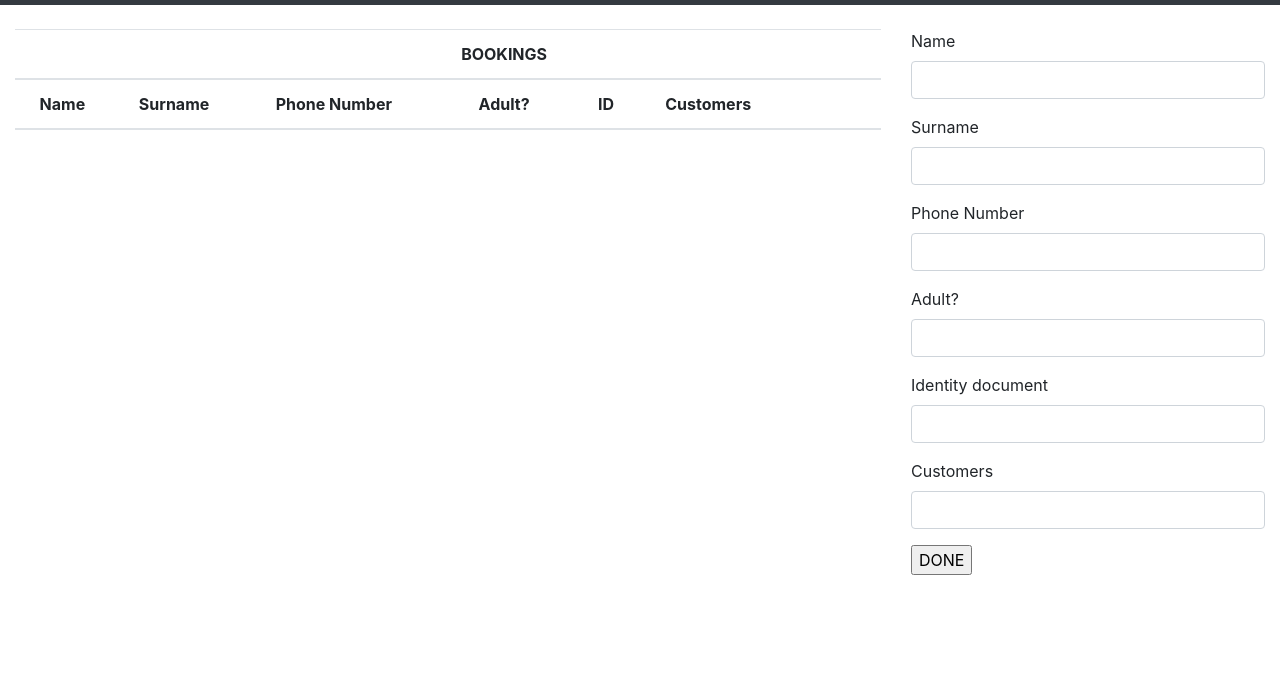
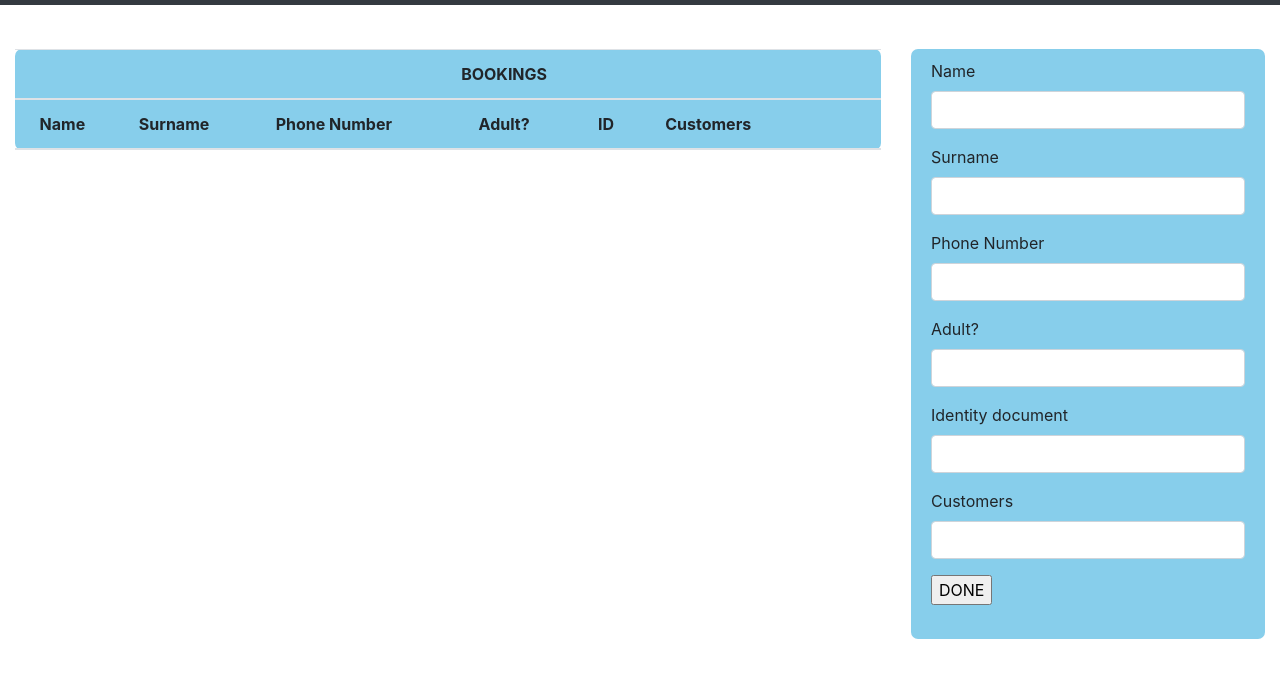
Before and after one commit to RichardVinueza/BOOK, a plain HTML site: page book.html in a window 1280 px wide. Shown: the part 71-748 px from the top of the page. Drawn offline with nearby package versions, Linux system fonts and the light colour scheme; no server answers.

Commit message:
Estilos form

```diff
--- a/book.html
+++ b/book.html
@@ -81,7 +81,7 @@
         </div>
     </nav>
     <br>
-    <div class="container">
+    <div class="container" id="grey">
         <div class="row">
             <div class="col-sm-9">
                 <!--Tabla para las convalidaciones-->
--- a/css/styles.css
+++ b/css/styles.css
@@ -97,3 +97,26 @@ h3{
     left: 0;
     width: 70%;
 }
+
+#center{
+    background-color:skyblue;
+    background-size: 100vw 100vh;
+    margin: auto;
+    background-color: skyblue;
+    padding: 10px 20px;
+    box-sizing: border-box;
+    margin-top: 20px;
+    border-radius: 7px;
+
+}
+
+
+#form-bookings{
+    margin: auto;
+    background-color: skyblue;
+    padding: 10px 20px;
+    box-sizing: border-box;
+    margin-top: 20px;
+    border-radius: 7px;
+
+}
--- a/js/booking.js
+++ b/js/booking.js
@@ -20,6 +20,7 @@ function initialize() {
  showBookingsFromFirebase();
 
 }
+
 
 function showBookingsFromFirebase() {
   refBookings.on("value", function (snap) { //Me devuelve el valor correspondiente a cada convalidación
@@ -73,7 +74,7 @@ function editBookingFromFirebase() {
     document.getElementById("name").value = data.name;
     document.getElementById("surname").value = data.surname;
     document.getElementById("phone-number").value = data.phoneNumber;
-    document.getElementsByClassName("option").value = data.adultQuestion;
+    document.getElementsById("adult-question").value = data.adultQuestion;
     document.getElementById("identity-document").value = data.identityDocument;
     document.getElementById("customers").value = data.customers;
   });
```
